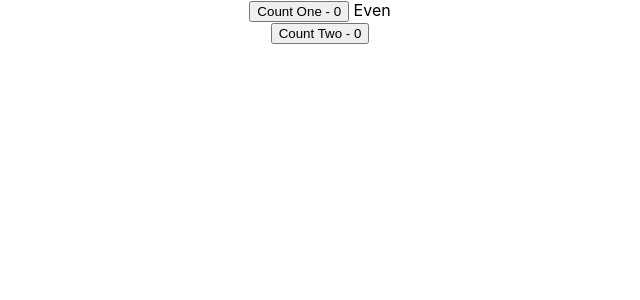
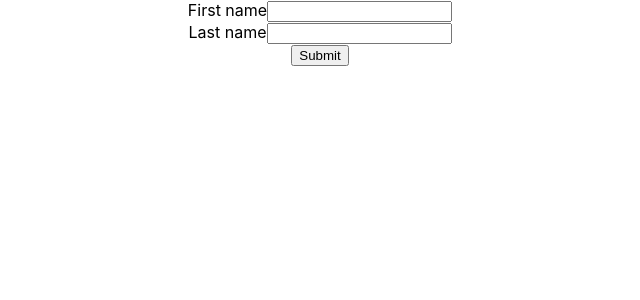
Before and after one commit to thisisshivamsingh/React-JS, a React (Create React App) app: page / in a window 1280 px wide. Shown: the top 300 px of the page, without its empty margins (320-960 px from the left). Built offline with nearby package versions, Linux system fonts and the light colour scheme.

Commit message:
useRef Hook, Custom Hooks, useDocumentTitle Custom Hook, useCounter Custom Hook, useInput Custom Hook

```diff
--- a/src/App.js
+++ b/src/App.js
@@ -3,27 +3,35 @@
 import ClassCounter from "./components/ClassCounter";
 import ClassCounterOne from "./components/ClassCounterOne";
 import ClassMouse from "./components/ClassMouse";
+import ClassTimer from "./components/ClassTimer";
 import ComponentA2 from "./components/ComponentA2";
 import ComponentB2 from "./components/ComponentB2";
 import ComponentC from "./components/ComponentC";
 import ComponentC2 from "./components/ComponentC2";
 import Counter from "./components/Counter";
 import CounterOne from "./components/CounterOne";
+import CounterOneA from "./components/CounterOneA";
 import CounterThree from "./components/CounterThree";
 import CounterTwo from "./components/CounterTwo";
+import CounterTwoA from "./components/CounterTwoA";
 import DataFetching from "./components/DataFetching";
 import DataFetchingOne from "./components/DataFetchingOne";
 import DataFetchingTwo from "./components/DataFetchingTwo";
+import DocTitleOne from "./components/DocTitleOne";
+import DocTitleTwo from "./components/DocTitleTwo";
+import FocusInput from "./components/FocusInput";
 import HookCounterFour from "./components/HookCounterFour";
 import HookCounterOne from "./components/HookCounterOne";
 import HookCounterThree from "./components/HookCounterThree";
 import HookCounterTwo from "./components/HookCounterTwo";
 import HookMouse from "./components/HookMouse";
 import HooksCounter from "./components/HooksCounter";
+import HookTimer from "./components/HookTimer";
 import IntervalClassCounter from "./components/IntervalClassCounter";
 import IntervalHookCounter from "./components/IntervalHookCounter";
 import MouseContainer from "./components/MouseContainer";
 import ParentComponent from "./components/ParentComponent";
+import UserForm from "./components/UserForm";
 
 export const CountContext = React.createContext();
 
@@ -50,7 +58,15 @@
       value={{ countState: count, countDispatch: dispatch }}
     >
       <div className="App">
-        <Counter />
+        <UserForm />
+        {/* <CounterOneA /> */}
+        {/* <CounterTwoA /> */}
+        {/* <DocTitleOne /> */}
+        {/* <DocTitleTwo /> */}
+        {/* <FocusInput /> */}
+        {/* <ClassTimer /> */}
+        {/* <HookTimer /> */}
+        {/* <Counter /> */}
         {/* <ParentComponent /> */}
         {/* <DataFetchingOne /> */}
         {/* <DataFetchingTwo /> */}
--- /dev/null
+++ b/src/components/ClassTimer.js
@@ -0,0 +1,39 @@
+import { clear } from "@testing-library/user-event/dist/clear";
+import React, { Component } from "react";
+
+class ClassTimer extends Component {
+  interval;
+  constructor(props) {
+    super(props);
+
+    this.state = {
+      timer: 0,
+    };
+  }
+  componentDidMount() {
+    this.interval = setInterval(() => {
+      this.setState((prevState) => ({
+        timer: prevState.timer + 1,
+      }));
+    }, 1000);
+  }
+  componentWillUnmount() {
+    clearInterval(this.interval);
+  }
+  render() {
+    return (
+      <div>
+        Class Timer - {this.state.timer}
+        <button
+          onClick={() => {
+            clearInterval(this.interval);
+          }}
+        >
+          Clear Timer
+        </button>
+      </div>
+    );
+  }
+}
+
+export default ClassTimer;
--- /dev/null
+++ b/src/components/CounterOneA.js
@@ -0,0 +1,17 @@
+import React, { useState } from "react";
+import useCounter from "../hooks/useCounter";
+
+function CounterOneA() {
+  const [count, increment, decrement, reset] = useCounter(0, 1);
+
+  return (
+    <div>
+      <h2>Count = {count}</h2>
+      <button onClick={increment}>Increment</button>
+      <button onClick={decrement}>Decrement</button>
+      <button onClick={reset}>Reset</button>
+    </div>
+  );
+}
+
+export default CounterOneA;
--- /dev/null
+++ b/src/components/CounterTwoA.js
@@ -0,0 +1,17 @@
+import React, { useState } from "react";
+import useCounter from "../hooks/useCounter";
+
+function CounterTwoA() {
+  const [count, increment, decrement, reset] = useCounter(10, 10);
+
+  return (
+    <div>
+      <h2>Count = {count}</h2>
+      <button onClick={increment}>Increment</button>
+      <button onClick={decrement}>Decrement</button>
+      <button onClick={reset}>Reset</button>
+    </div>
+  );
+}
+
+export default CounterTwoA;
--- /dev/null
+++ b/src/components/DocTitleOne.js
@@ -0,0 +1,15 @@
+import React, { useState, useEffect } from "react";
+import useDocumentTitle from "../hooks/useDocumentTitle";
+
+function DocTitleOne() {
+  const [count, setCount] = useState(0);
+
+  useDocumentTitle(count);
+  return (
+    <div>
+      <button onClick={() => setCount(count + 1)}>Count - {count}</button>
+    </div>
+  );
+}
+
+export default DocTitleOne;
--- /dev/null
+++ b/src/components/DocTitleTwo.js
@@ -0,0 +1,15 @@
+import React, { useState, useEffect } from "react";
+import useDocumentTitle from "../hooks/useDocumentTitle";
+
+function DocTitleTwo() {
+  const [count, setCount] = useState(0);
+
+  useDocumentTitle(count);
+  return (
+    <div>
+      <button onClick={() => setCount(count + 1)}>Count - {count}</button>
+    </div>
+  );
+}
+
+export default DocTitleTwo;
--- /dev/null
+++ b/src/components/FocusInput.js
@@ -0,0 +1,17 @@
+import React, { useEffect, useRef } from "react";
+
+function FocusInput() {
+  const inputRef = useRef(null);
+
+  useEffect(() => {
+    // focus the input element
+    inputRef.current.focus();
+  }, []);
+  return (
+    <div>
+      <input ref={inputRef} type="text" />
+    </div>
+  );
+}
+
+export default FocusInput;
--- /dev/null
+++ b/src/components/HookTimer.js
@@ -0,0 +1,24 @@
+import React, { useState, useEffect, useRef } from "react";
+
+function HookTimer() {
+  const [timer, setTimer] = useState(0);
+  const intervalRef = useRef();
+  useEffect(() => {
+    intervalRef.current = setInterval(() => {
+      setTimer((prevTimer) => prevTimer + 1);
+    }, 1000);
+    return () => {
+      clearInterval(intervalRef.current);
+    };
+  }, []);
+  return (
+    <div>
+      Hook Timer - {timer}
+      <button onClick={() => clearInterval(intervalRef.current)}>
+        Clear Hook Timer
+      </button>
+    </div>
+  );
+}
+
+export default HookTimer;
--- /dev/null
+++ b/src/components/UserForm.js
@@ -0,0 +1,32 @@
+import React, { useState } from "react";
+import useInput from "../hooks/useInput";
+
+function UserForm() {
+  const [firstName, bindFirstName, resetFirstName] = useInput("");
+  const [lastName, bindLastName, resetLastName] = useInput("");
+
+  const submitHandler = (e) => {
+    e.preventDefault();
+    alert(`Hello ${firstName} ${lastName}`);
+    resetFirstName();
+    resetLastName();
+  };
+
+  return (
+    <div>
+      <form onSubmit={submitHandler}>
+        <div>
+          <label>First name</label>
+          <input {...bindFirstName} type="text" />
+        </div>
+        <div>
+          <label>Last name</label>
+          <input {...bindLastName} type="text" />
+        </div>
+        <button>Submit</button>
+      </form>
+    </div>
+  );
+}
+
+export default UserForm;
--- /dev/null
+++ b/src/hooks/useCounter.js
@@ -0,0 +1,20 @@
+import { useState } from "react";
+
+function useCounter(initialCount = 0, value) {
+  const [count, setCount] = useState(initialCount);
+  const increment = () => {
+    setCount((prevCount) => prevCount + value);
+  };
+
+  const decrement = () => {
+    setCount((prevCount) => prevCount - value);
+  };
+
+  const reset = () => {
+    setCount(initialCount);
+  };
+
+  return [count, increment, decrement, reset];
+}
+
+export default useCounter;
--- /dev/null
+++ b/src/hooks/useDocumentTitle.js
@@ -0,0 +1,9 @@
+import { useEffect } from "react";
+
+function useDocumentTitle(count) {
+  useEffect(() => {
+    document.title = `Count ${count}`;
+  }, [count]);
+}
+
+export default useDocumentTitle;
--- /dev/null
+++ b/src/hooks/useInput.js
@@ -0,0 +1,18 @@
+import { useState } from "react";
+
+function useInput(initialValue) {
+  const [value, setValue] = useState(initialValue);
+  const reset = () => {
+    setValue(initialValue);
+  };
+  const bind = {
+    value,
+    onChange: (e) => {
+      setValue(e.target.value);
+    },
+  };
+
+  return [value, bind, reset];
+}
+
+export default useInput;
```
